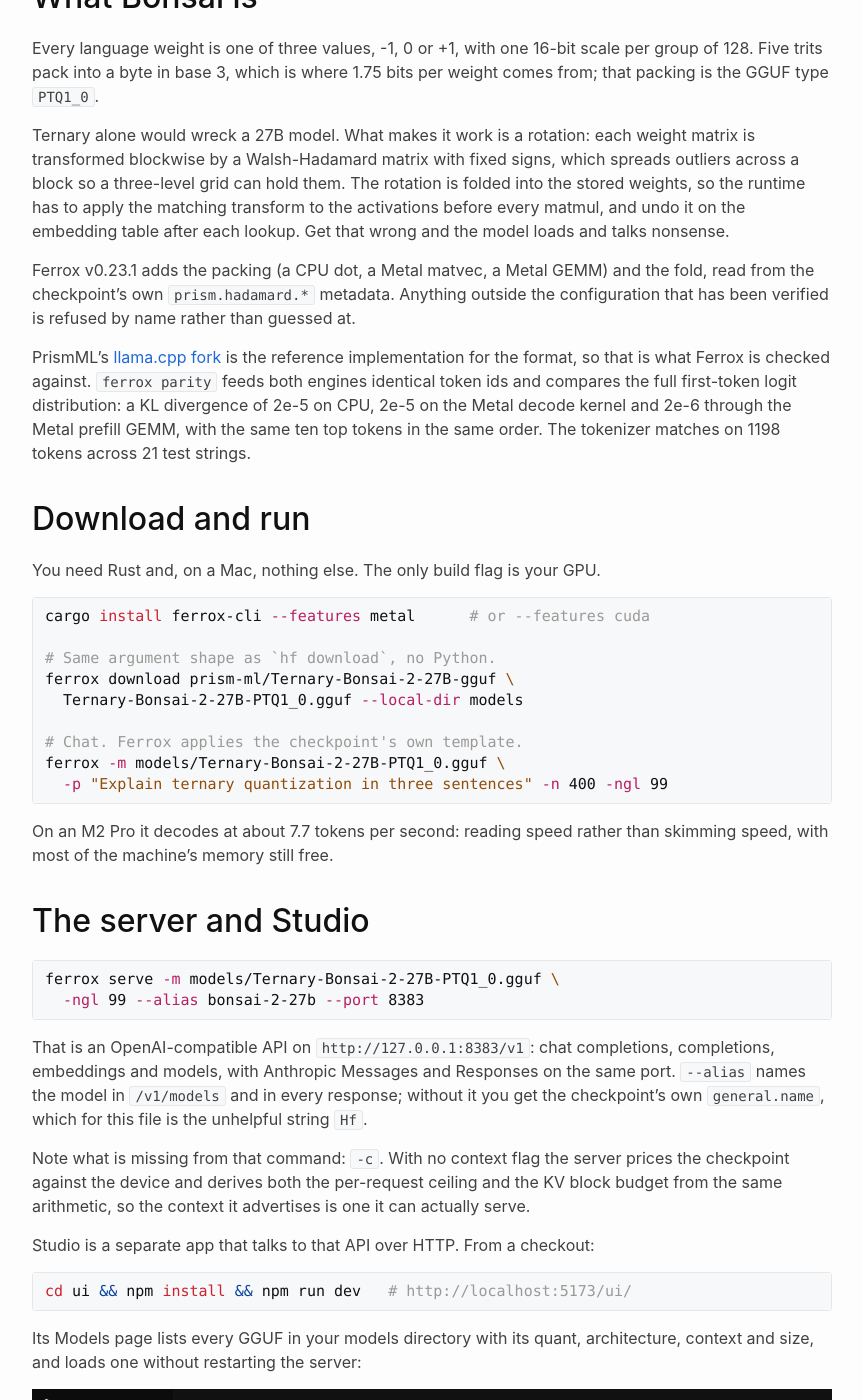
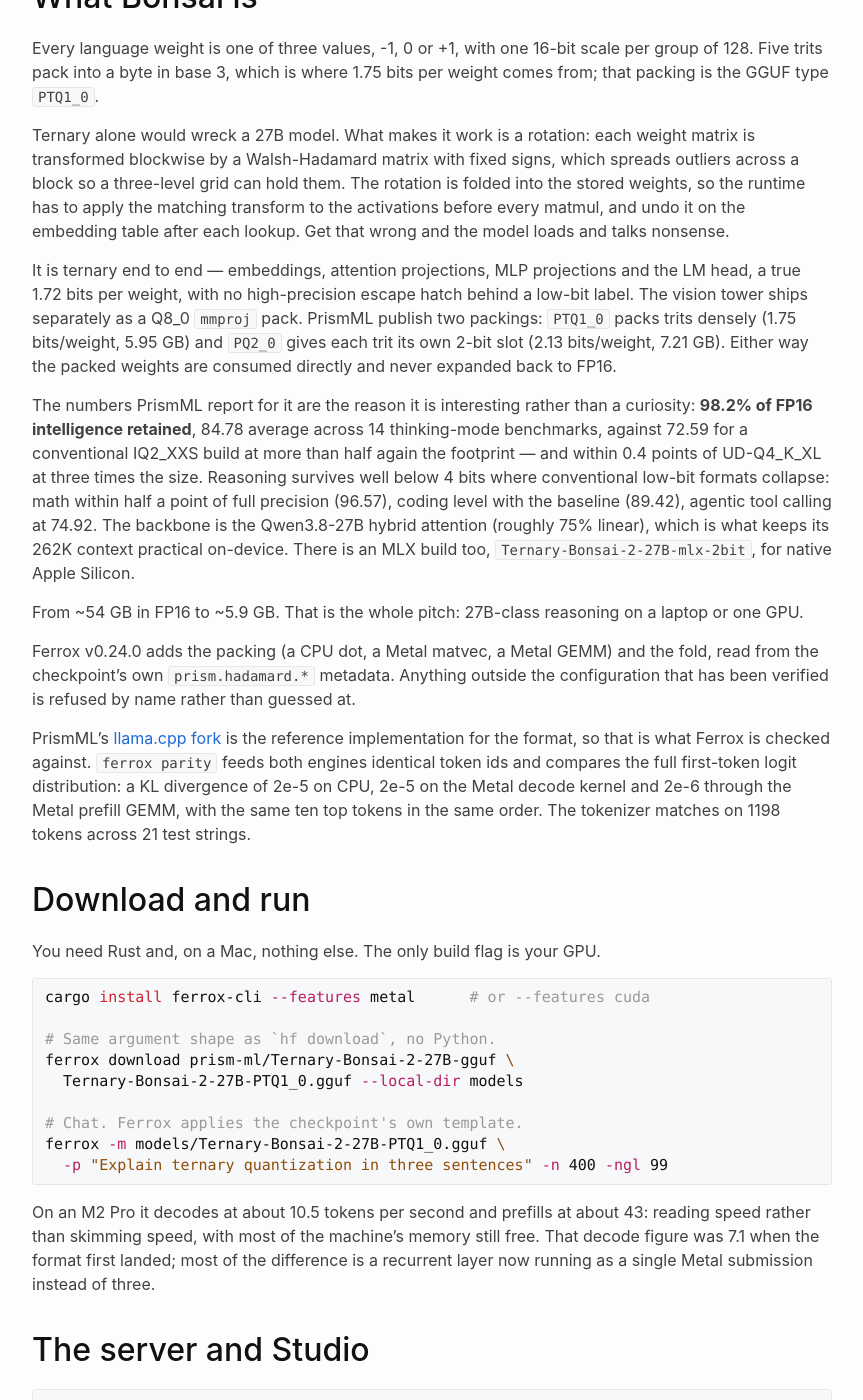
Before and after one commit to antonellof/antonellof.github.io, a Jekyll site: the page built from _posts/2026-09-18-ferrox-bonsai-ternary-27b-local.md, in a window 1280 px wide and 1400 px high, scrolled down 635 px. Shown: the whole window, without its empty margins (208-1071 px from the left). Built offline with Jekyll 4.4.1, drawn with Linux system fonts in a browser that asks for light colours; nearby versions of some CDN libraries; some of the changed text lies outside the part shown.

Commit message:
bonsai post: Ferrox 0.24.0, the new speed, and what Bonsai actually is
Adds PrismML's own headline figures for the model -- ternary end to
end at a true 1.72 bits per weight with no high-precision escape
hatch, 98.2% of FP16 intelligence retained, 84.78 across 14
thinking-mode benchmarks against 72.59 for IQ2_XXS at a larger
footprint, math and coding level with full precision, the Qwen3.8-27B
hybrid-attention backbone behind the 262K context, and both GGUF
packings plus the MLX build. Attributed to PrismML, since they are
their measurements and not mine.

Ferrox side: 0.23.1 to 0.24.0, and decode 7.7 to about 10.5 tok/s with
prefill about 43, which is mostly a recurrent layer becoming one Metal
submission instead of three.

````diff
--- a/_posts/2026-09-18-ferrox-bonsai-ternary-27b-local.md
+++ b/_posts/2026-09-18-ferrox-bonsai-ternary-27b-local.md
@@ -4,7 +4,7 @@
 date: 2026-09-18
 categories: [Projects]
 tags: [Rust, AI, LLM, Local Inference, Ternary, Apple Silicon, Metal, Coding Agents, OpenAI API, Pi Agent]
-excerpt: "Ferrox now runs PrismML's Ternary-Bonsai-2-27B: a 27B model at 1.75 bits per weight, 5.95 GB on disk, on a 16 GB laptop. How to download it, run it, put it behind the Studio UI, and point a coding agent at it."
+excerpt: "Ferrox now runs PrismML's Ternary-Bonsai-2-27B: a 27B model at 1.75 bits per weight, 5.95 GB on disk instead of ~54 GB, with PrismML reporting 98.2% of FP16 intelligence retained. How to download it, run it, put it behind the Studio UI, and point a coding agent at it."
 ---
 
 <img src="/assets/images/ferrox/ferrox-logo.webp" alt="Ferrox" width="380" />
@@ -19,7 +19,13 @@
 
 Ternary alone would wreck a 27B model. What makes it work is a rotation: each weight matrix is transformed blockwise by a Walsh-Hadamard matrix with fixed signs, which spreads outliers across a block so a three-level grid can hold them. The rotation is folded into the stored weights, so the runtime has to apply the matching transform to the activations before every matmul, and undo it on the embedding table after each lookup. Get that wrong and the model loads and talks nonsense.
 
-Ferrox v0.23.1 adds the packing (a CPU dot, a Metal matvec, a Metal GEMM) and the fold, read from the checkpoint's own `prism.hadamard.*` metadata. Anything outside the configuration that has been verified is refused by name rather than guessed at.
+It is ternary end to end — embeddings, attention projections, MLP projections and the LM head, a true 1.72 bits per weight, with no high-precision escape hatch behind a low-bit label. The vision tower ships separately as a Q8_0 `mmproj` pack. PrismML publish two packings: `PTQ1_0` packs trits densely (1.75 bits/weight, 5.95 GB) and `PQ2_0` gives each trit its own 2-bit slot (2.13 bits/weight, 7.21 GB). Either way the packed weights are consumed directly and never expanded back to FP16.
+
+The numbers PrismML report for it are the reason it is interesting rather than a curiosity: **98.2% of FP16 intelligence retained**, 84.78 average across 14 thinking-mode benchmarks, against 72.59 for a conventional IQ2_XXS build at more than half again the footprint — and within 0.4 points of UD-Q4_K_XL at three times the size. Reasoning survives well below 4 bits where conventional low-bit formats collapse: math within half a point of full precision (96.57), coding level with the baseline (89.42), agentic tool calling at 74.92. The backbone is the Qwen3.8-27B hybrid attention (roughly 75% linear), which is what keeps its 262K context practical on-device. There is an MLX build too, `Ternary-Bonsai-2-27B-mlx-2bit`, for native Apple Silicon.
+
+From ~54 GB in FP16 to ~5.9 GB. That is the whole pitch: 27B-class reasoning on a laptop or one GPU.
+
+Ferrox v0.24.0 adds the packing (a CPU dot, a Metal matvec, a Metal GEMM) and the fold, read from the checkpoint's own `prism.hadamard.*` metadata. Anything outside the configuration that has been verified is refused by name rather than guessed at.
 
 PrismML's [llama.cpp fork](https://github.com/PrismML-Eng/llama.cpp) is the reference implementation for the format, so that is what Ferrox is checked against. `ferrox parity` feeds both engines identical token ids and compares the full first-token logit distribution: a KL divergence of 2e-5 on CPU, 2e-5 on the Metal decode kernel and 2e-6 through the Metal prefill GEMM, with the same ten top tokens in the same order. The tokenizer matches on 1198 tokens across 21 test strings.
 
@@ -39,7 +45,7 @@
   -p "Explain ternary quantization in three sentences" -n 400 -ngl 99
 ```
 
-On an M2 Pro it decodes at about 7.7 tokens per second: reading speed rather than skimming speed, with most of the machine's memory still free.
+On an M2 Pro it decodes at about 10.5 tokens per second and prefills at about 43: reading speed rather than skimming speed, with most of the machine's memory still free. That decode figure was 7.1 when the format first landed; most of the difference is a recurrent layer now running as a single Metal submission instead of three.
 
 ## The server and Studio
 
@@ -111,7 +117,7 @@
 
 ## Links
 
-- [Ferrox on GitHub](https://github.com/antonellof/ferrox), [v0.23.1 release](https://github.com/antonellof/ferrox/releases/tag/v0.23.1)
+- [Ferrox on GitHub](https://github.com/antonellof/ferrox), [v0.24.0 release](https://github.com/antonellof/ferrox/releases/tag/v0.24.0)
 - [Ternary-Bonsai-2-27B GGUF](https://huggingface.co/prism-ml/Ternary-Bonsai-2-27B-gguf) and [PrismML's llama.cpp fork](https://github.com/PrismML-Eng/llama.cpp)
 - [Pi coding agent](https://github.com/earendil-works/pi)
 
````
